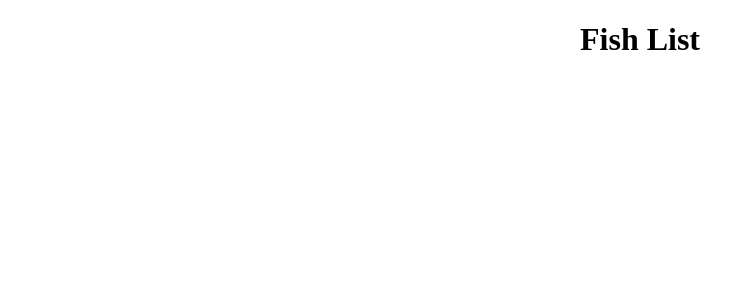
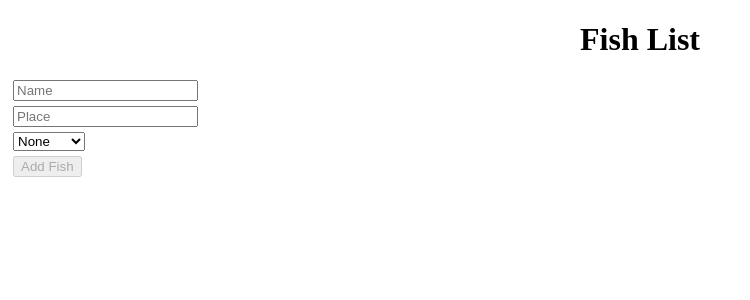
Before and after one commit to AF-186/Adam-Fairlie-Learning-AngularF26, an Angular app: page /form in a window 1280 px wide. Before the commit this address led to /. Shown: the top 300 px of the page, without its empty margins (0-750 px from the left). Built offline with nearby package versions, Linux system fonts and the light colour scheme.

Commit message:
Part 2 Steps 9-14 * Created form component for new entry submissions * Created route '/form' that displays form component * Steps 9-14 complete * New entry submission currently non-functional

```diff
--- /dev/null
+++ b/src/app/fish-form/fish-form.html
@@ -0,0 +1,19 @@
+<form [formGroup]="fishForm" (ngSubmit)="onSubmit()"> <!-- Step 12 -->
+  <input formControlName="name" placeholder="Name" />
+  <input formControlName="location" placeholder="Place" />
+
+  <select formControlName="weather">
+    <option value="">None</option>
+    <option value="Rain">Rain</option>
+    <option value="Thunder">Thunder</option>
+  </select>
+
+  <button type="submit" [disabled]="fishForm.invalid">Add Fish</button>
+
+  @if (fishForm.controls.name.hasError('minlength')) {
+    <p class="error">A name of minimum length 3 is required.</p>
+  }
+  @if (fishForm.controls.location.hasError('minlength')) {
+    <p class="error">A location of minimum length 3 is required.</p>
+  }
+</form>
--- /dev/null
+++ b/src/app/fish-form/fish-form.scss
@@ -0,0 +1,8 @@
+.error {
+  color: crimson;
+}
+
+form * {
+  display: block;
+  margin: 5px;
+}
--- /dev/null
+++ b/src/app/fish-form/fish-form.ts
@@ -0,0 +1,42 @@
+import {Component, computed, inject, input} from '@angular/core';
+import { FormControl, FormGroup, FormBuilder, Validators, ReactiveFormsModule } from '@angular/forms';
+import { FishService } from '../services/fish';
+import { Router } from '@angular/router';
+
+@Component({
+  imports: [
+    ReactiveFormsModule
+  ],
+  selector: 'app-fish-form',
+  styleUrl: './fish-form.scss',
+  templateUrl: './fish-form.html',
+})
+export class FishForm {
+  private fb = inject(FormBuilder); // Step 10
+  private service = inject(FishService);
+  private router = inject(Router);
+
+  id = input<number>();
+
+  protected isEditMode = computed(() => this.id() !== undefined);
+
+  fishForm = this.fb.nonNullable.group({
+    name: ['', [Validators.required, Validators.minLength(3)]], // Step 11a, 11b
+    location: ['', [Validators.required, Validators.minLength(3)]], // Step 11a
+    weather: [''],
+  });
+
+   onSubmit() : void {
+    if (this.fishForm.invalid) return;
+
+    const formValue = this.fishForm.getRawValue();
+
+    const id = this.isEditMode() ? Number(this.id()) : this.service.nextId();
+
+    if (this.isEditMode()) {
+
+    } else {
+      this.service.addFish({id, ...formValue});
+    }
+  }
+}
--- a/src/app/services/fish.ts
+++ b/src/app/services/fish.ts
@@ -22,6 +22,10 @@ export class FishService {
   place2Fish = computed(() => this.fishes().filter(f => f.location == this.config.defaultLocation));
   place2FishCount = computed(() => this.place2Fish().length);
 
+  nextId() : number {
+    return Math.max(0, ...this.fishes().map((f) => f.id)) + 1;
+  }
+
   addFish(newFish:Fish): void {
     this.fishes.update((list) => [...list, newFish]);
   }
```
Also changed, not shown: src/app/app.routes.ts (+5 -3 lines), 1 other file (tests, documents, lock files or other folders).
